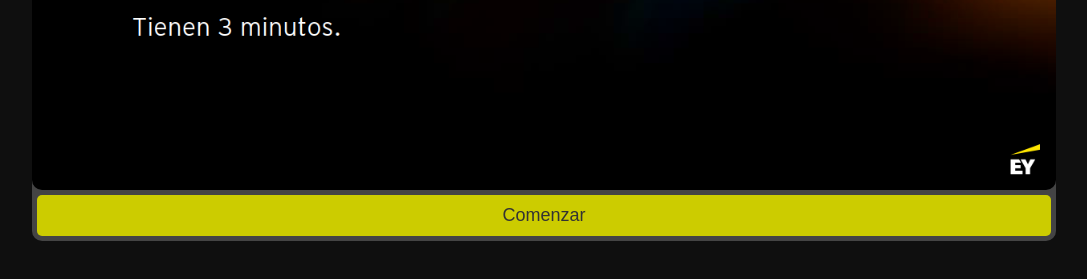
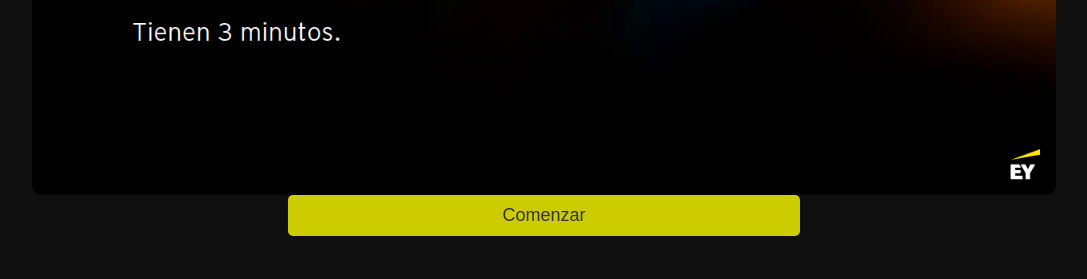
Before and after one commit to macintyresj/Landing-Low-Season-Activities, a plain HTML site: page actItOut/actItOut.html in a window 1280 px wide. Shown: the part 473-752 px from the top of the page, without its empty margins (96-1183 px from the left). Drawn offline with Linux system fonts and the light colour scheme.

Commit message:
Update style.css

```diff
--- a/actItOut/style.css
+++ b/actItOut/style.css
@@ -45,7 +45,6 @@ body {
     display:flex;
     width:80vw;
     flex-direction: column;
-    background: #444;
     border-radius: 10px;
     text-align: center;
 }
@@ -55,9 +54,10 @@ body {
     border-radius: 10px;
 }
 .popup-button {
+    width:50%;
     font-size: 18px;
     padding: 10px 20px;
-    margin: 5px;
+    margin: auto;
     cursor: pointer;
     border: none;
     border-radius: 5px;
```
